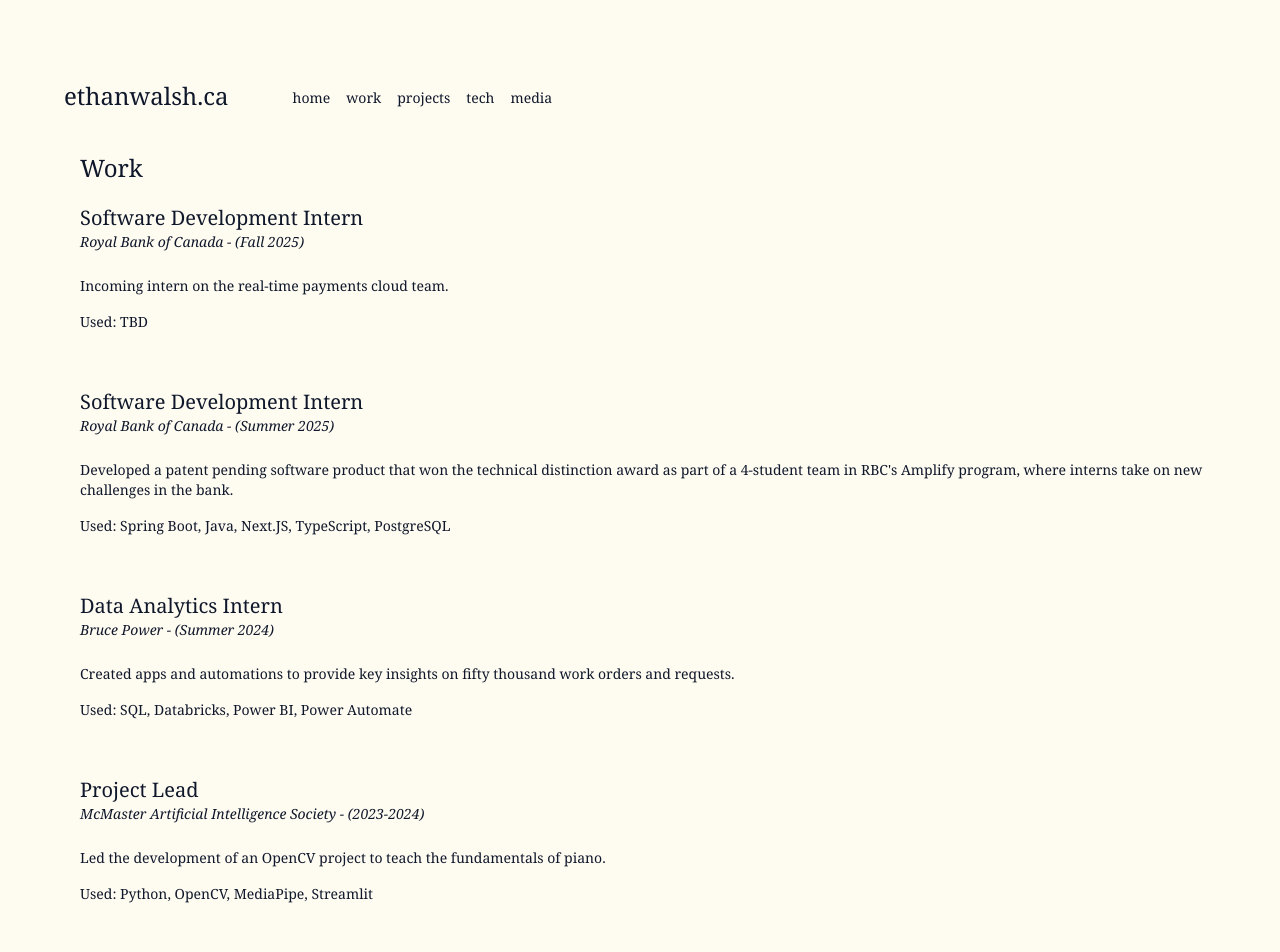
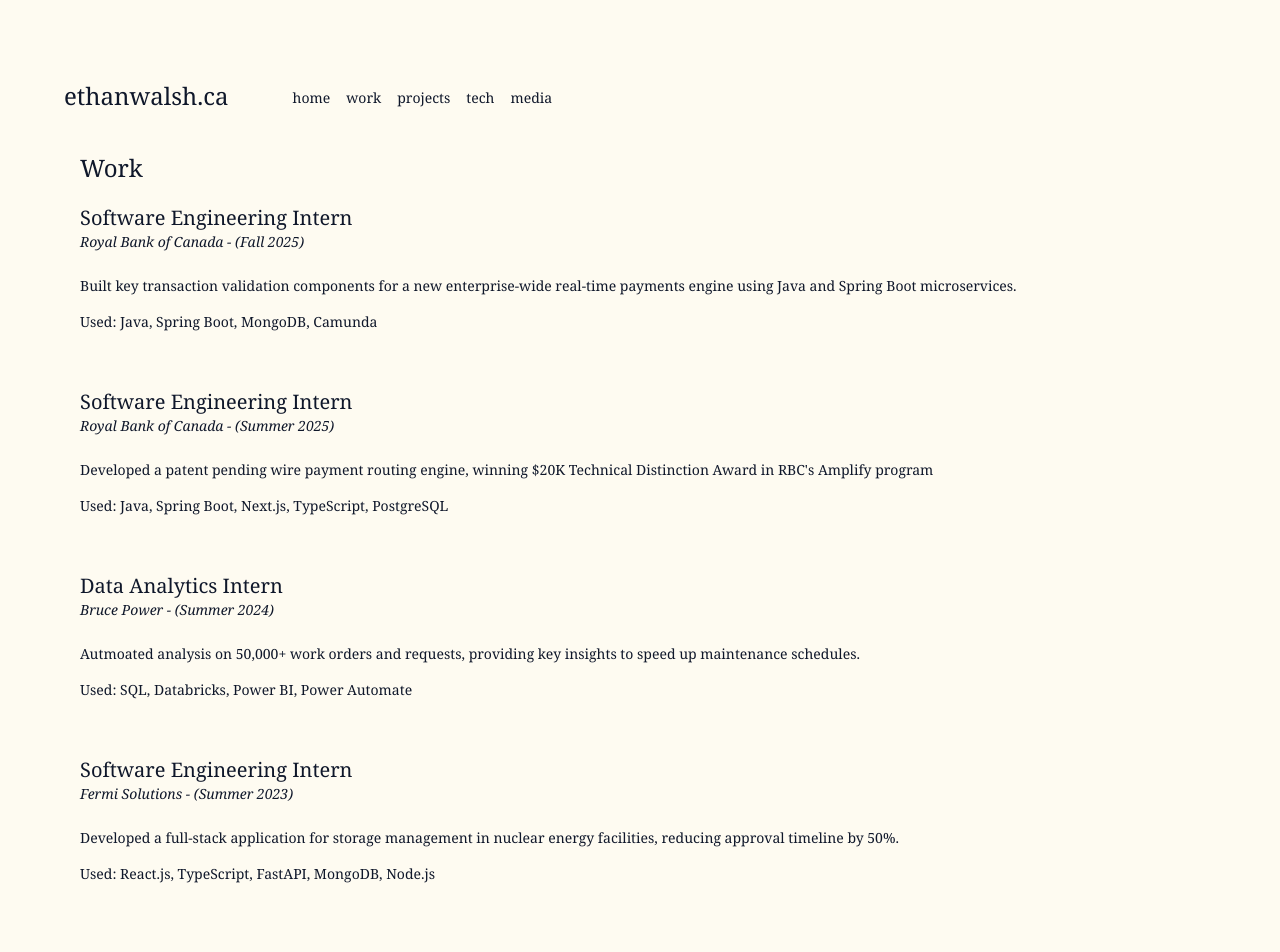
Before and after one commit to ethanwalsh16/portfolio_v2, a React (Vite) app: page /work in a window 1280 px wide. Shown: the top 952 px of the page. Built offline with nearby package versions, Linux system fonts and the light colour scheme.

Commit message:
fix: update content and resume link

```diff
--- a/src/components/Contact.tsx
+++ b/src/components/Contact.tsx
@@ -3,7 +3,7 @@ const Contact: React.FC = () => {
 		<div className="space-x-4 md:ml-4 ml-1">
 			<a href="https://www.linkedin.com/in/ethanwalsh03" target="_blank" className="text-slate-900 font-serif hover:underline">LinkedIn</a>
 			<a href="https://github.com/ethanwalsh16" target="_blank" className="text-slate-900 font-serif hover:underline">GitHub</a>
-			<a href="https://drive.google.com/file/d/1WESjSKWEtoxOQoZk-sBD8d3Kx8gfM3ll/view?usp=sharing" target="_blank" className="text-slate-900 font-serif hover:underline">Resume</a>
+			<a href="https://drive.google.com/file/d/1W4WC92gjR8-rbE6IQmLj01gKPY-tPZ3p/view?usp=sharing" target="_blank" className="text-slate-900 font-serif hover:underline">Resume</a>
 		</div>
 	);
 };
--- a/src/components/Hero.tsx
+++ b/src/components/Hero.tsx
@@ -3,13 +3,14 @@ import "../index.css"
 const Hero = () => {
 	return (
 		<div className="md:pb-16 pb-8 md:ml-4 ml-1">
-					<p className="font-serif text-slate-900 pb-2"><i>Currently:</i></p>
-					<ul className="font-serif text-slate-900 text-md space-y-1">
-						<li>Studying software engineering at McMaster University</li>
-						<li>Working at the Royal Bank of Canada on the real-time payments team</li>
-						<li>Making music with the engineering jazz band</li>
-						<li>Learning about digital ethics, how to get off your phone, and the return to physical media</li>
-					</ul>
+			<p className="font-serif text-slate-900 pb-2"><i>Current Snapshot:</i></p>
+			<ul className="font-serif text-slate-900 text-md space-y-1">
+				<li>Building real-time payments infrastructure and microservices with Java, Spring Boot, and Camunda at the Royal Bank of Canada</li>
+				<li>Won the $20k technical distinction award and filed a provisional patent at RBC for a payment routing engine that optimizes the flow of international transactions</li>
+				<li>Studying software engineering at McMaster University</li>
+				<li>Creating toSCAN, an automated analyzer of privacy policies and TOS documents using natural language processing, spaCy, and Python</li>
+				<li>Making music and performing with McMaster's engineering jazz band</li>
+			</ul>
 		</div>
 	);
 };
--- a/src/components/Project.tsx
+++ b/src/components/Project.tsx
@@ -3,9 +3,10 @@ interface ProjectProps {
 	description: string;
 	link: string;
 	stack: string;
+	github: string;
 }
 
-const Experience: React.FC<ProjectProps> = ({ title, description, link, stack }) => {
+const Experience: React.FC<ProjectProps> = ({ title, description, link, stack, github }) => {
 
 	return (
 		<>
@@ -16,6 +17,9 @@ const Experience: React.FC<ProjectProps> = ({ title, description, link, stack })
 			<p className="text-slate-900 font-serif text-sm">{ description }</p>
 			<p className="text-slate-900 font-serif text-sm">Used: { stack }</p>
 		</div>
+		<div className="col-span-1 md:ml-4 ml-1 pb-1">
+			<a href={github}><p className="text-slate-900-pt-2 text-sm font-serif"><i>GitHub</i></p></a>
+		</div>
 		</>
 	);
   };
--- a/src/data/content.json
+++ b/src/data/content.json
@@ -19,90 +19,78 @@
 	],
 	"projects": [
 		{
+			"title": "toSCAN (in-progress)",
+			"description": "Built an automated privacy policy analyzer using natural language processing and spaCy to provide a scorecard on company data protection practices. Assesses text for data collection, tracking practices, and third-party sharing using a custom NLP pipeline.",
+			"link":"https://github.com/ethanwalsh16/toscan",
+			"colour":"#000000",
+			"textcolour":"white",
+			"stack":"Python, spaCy, Flask, Next.js",
+			"github":"https://github.com/ethanwalsh16/toscan"
+		},
+		{
 			"title": "PianAI",
-			"description": "Creating a new way to learn the piano with computer vision and audio feedback (McMaster AI Society).",
+			"description": "Established a new way to teach piano by leveraging AI, providing real-time technique and audio feedback - featured by McMaster University's CTO.",
 			"link": "https://cto.mcmaster.ca/mcmaster-students-leverage-ai-to-bring-music-lessons-into-the-future/",
 			"colour":"#0039A6",
 			"textcolour":"white",
-			"stack":"Python, OpenCV, MediaPipe, Streamlit"
+			"stack":"Python, OpenCV, MediaPipe, Streamlit",
+			"github":"https://github.com/McMasterAI/pianAI"
 		},
 		{
 			"title": "Vibraphone Coding",
-			"description": "Parsing vibraphone notes into code.",
+			"description": "Real-time translation of played vibraphone notes into computer keystrokes (See video demo above).",
 			"link":"https://www.linkedin.com/posts/activity-7315723929145286656-p2IJ?utm_source=share&utm_medium=member_desktop&rcm=ACoAADnYHGUBm5DI1ORaM8e8JsPq-IY672kfNio",
 			"colour":"#FFFFFF",
 			"textcolour":"black",
-			"stack":"Python, Librosa"
+			"stack":"Python, Librosa",
+			"github":""
 		},
 		{
 			"title": "Praxi",
-			"description": "Improving online language learning tools using AI and live conversation.",
+			"description": "Language learning platform featuring AI-based training and live conversation, built with WebSockets and Django.",
 			"link": "https://github.com/colinchambachan/praxi",
 			"colour":"#FCCC0A",
 			"textcolour":"black",
-			"stack":"Python, Django, HTML, TailwindCSS, Web Sockets"
-	  	},
-		{
-			"title": "PGA Predictor",
-			"description": "Data Science project to predict winners on the PGA Tour.",
-			"link":"https://github.com/ethanwalsh16/pga-predictor",
-			"colour":"#FCCC0A",
-			"textcolour":"black",
-			"stack":"Python, Jupyter Notebook"
-		},
-		{
-			"title": "Personal Portfolio",
-			"description": "Showcasing projects and experience.",
-			"link": "https://ethanwalsh.ca",
-			"colour":"#EE352E",
-			"textcolour":"white",
-			"stack":"TypeScript, React.JS, TailwindCSS"
+			"stack":"Python, Django, HTML, TailwindCSS, WebSockets",
+			"github":"https://github.com/colinchambachan/praxi"
 	  	}
 	],
 	"experiences": [
 		{
-			"title": "Software Development Intern",
+			"title": "Software Engineering Intern",
 			"company": "Royal Bank of Canada - (Fall 2025)",
-			"oneliner": "Incoming intern on the real-time payments cloud team.",
+			"oneliner": "Built key transaction validation components for a new enterprise-wide real-time payments engine using Java and Spring Boot microservices.",
+			"link": "https://rbc.com/",
 			"colour":"#000000",
 			"textcolour":"white",
-			"stack":"TBD"
+			"stack":"Java, Spring Boot, MongoDB, Camunda"
 		},
 		{
-			"title": "Software Development Intern",
+			"title": "Software Engineering Intern",
 			"company": "Royal Bank of Canada - (Summer 2025)",
-			"oneliner": "Developed a patent pending software product that won the technical distinction award as part of a 4-student team in RBC's Amplify program, where interns take on new challenges in the bank.",
+			"oneliner": "Developed a patent pending wire payment routing engine, winning $20K Technical Distinction Award in RBC's Amplify program",
 			"link": "https://jobs.rbc.com/ca/en/amplify",
 			"colour":"#000000",
 			"textcolour":"white",
-			"stack":"Spring Boot, Java, Next.JS, TypeScript, PostgreSQL"
+			"stack":"Java, Spring Boot, Next.js, TypeScript, PostgreSQL"
 		},
 		{
 			"title": "Data Analytics Intern",
 			"company": "Bruce Power - (Summer 2024)",
-			"oneliner": "Created apps and automations to provide key insights on fifty thousand work orders and requests.",
+			"oneliner": "Autmoated analysis on 50,000+ work orders and requests, providing key insights to speed up maintenance schedules.",
 			"link": "https://www.brucepower.com",
 			"colour":"#0039A6",
 			"textcolour":"white",
 			"stack":"SQL, Databricks, Power BI, Power Automate"
 		},
 		{
-			"title": "Project Lead",
-			"company": "McMaster Artificial Intelligence Society - (2023-2024)",
-			"oneliner": "Led the development of an OpenCV project to teach the fundamentals of piano.",
-			"link": "https://www.linkedin.com/company/mcmasterai/",
-			"colour":"#0039A6",
-			"textcolour":"white",
-			"stack":"Python, OpenCV, MediaPipe, Streamlit"
-		},
-		{
 			"title": "Software Engineering Intern",
 			"company": "Fermi Solutions - (Summer 2023)",
-			"oneliner": "Developed a full-stack application for storage management in nuclear energy facilities.",
+			"oneliner": "Developed a full-stack application for storage management in nuclear energy facilities, reducing approval timeline by 50%.",
 			"link": "https://www.fermisolutions.com/",
 			"colour":"#FCCC0A",
 			"textcolour":"black",
-			"stack":"React.JS, TypeScript, FastAPI, MongoDB, Node.JS"
+			"stack":"React.js, TypeScript, FastAPI, MongoDB, Node.js"
 		}
 	]
 }
--- a/src/pages/Tech.tsx
+++ b/src/pages/Tech.tsx
@@ -13,9 +13,10 @@ function App() {
 	  <div className="md:pb-16 pb-8 md:ml-4 ml-1">
 			<p className="font-serif text-slate-900 pb-2"><i>The stack:</i></p>
 			<ul className="font-serif text-slate-900 text-md space-y-1">
-				<li>Languages: Java, Python, C/C++, SQL, JavaScript, HTML/CSS, MATLAB</li>
-				<li>Frameworks & Libraries: React.js, Next.js, Node.js, FastAPI, MongoDB, OpenCV, JUnit</li>
-				<li>Tools: Git, Unix/Linux, Figma, Docker, Firebase, Sonarqube</li>
+				<li>Languages: Java, Python, TypeScript, JavaScript, SQL, C, HTML, CSS</li>
+				<li>Frameworks & Libraries: Spring Boot, React.js, Next.js, Node.js, FastAPI, Flask, JUnit, Mockito, Cucumber</li>
+				<li>Tools: Docker, Kubernetes, Camunda, Sonarqube, Google Cloud Platform, OpenShift Cloud Platform, PostgreSQL,
+MongoDB, Git, GitHub Actions, Linux, Jira, Figma, Firebase</li>
 			</ul>
 		</div>
       </main>
```
Also changed, not shown: src/pages/Media.tsx (+29 -29 lines).
